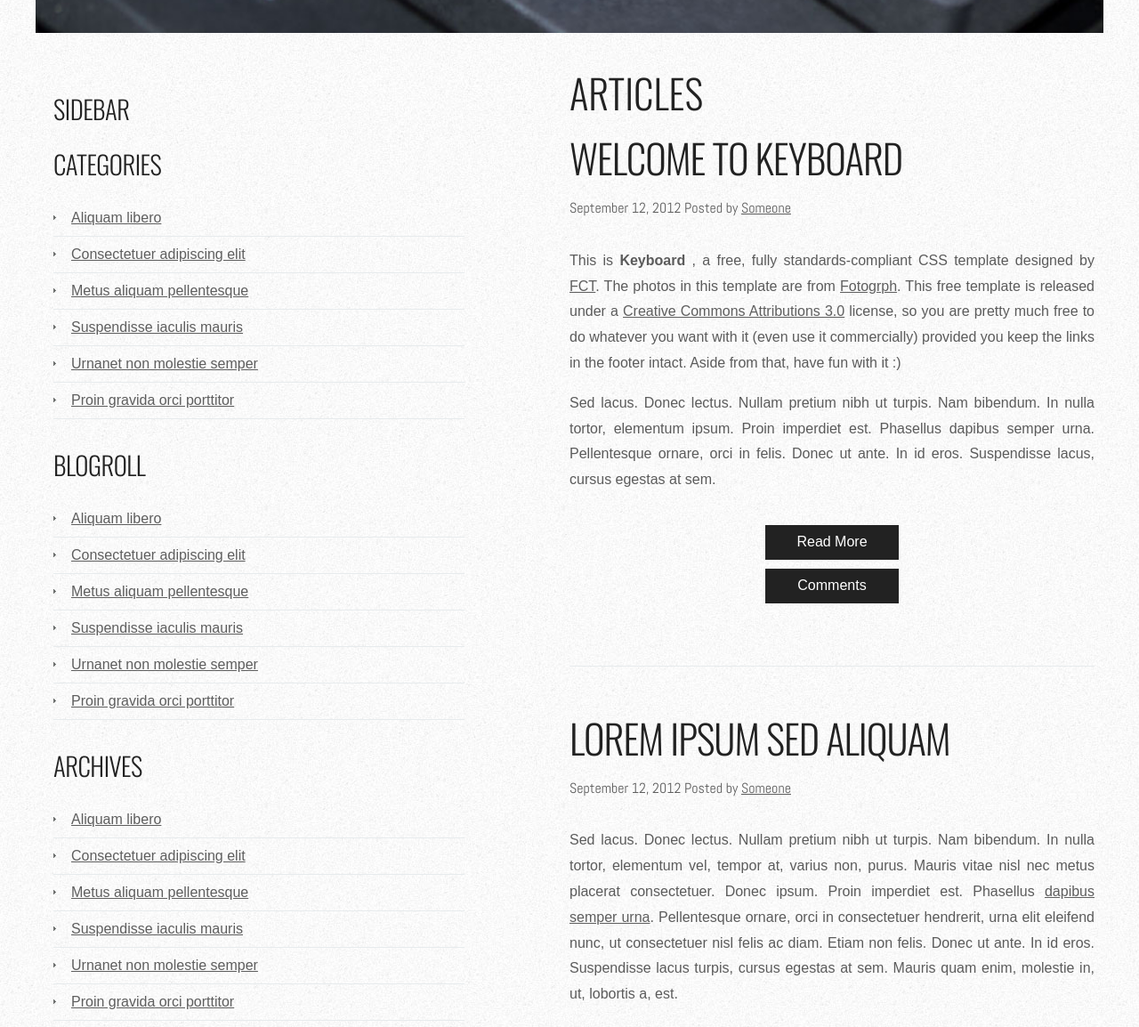
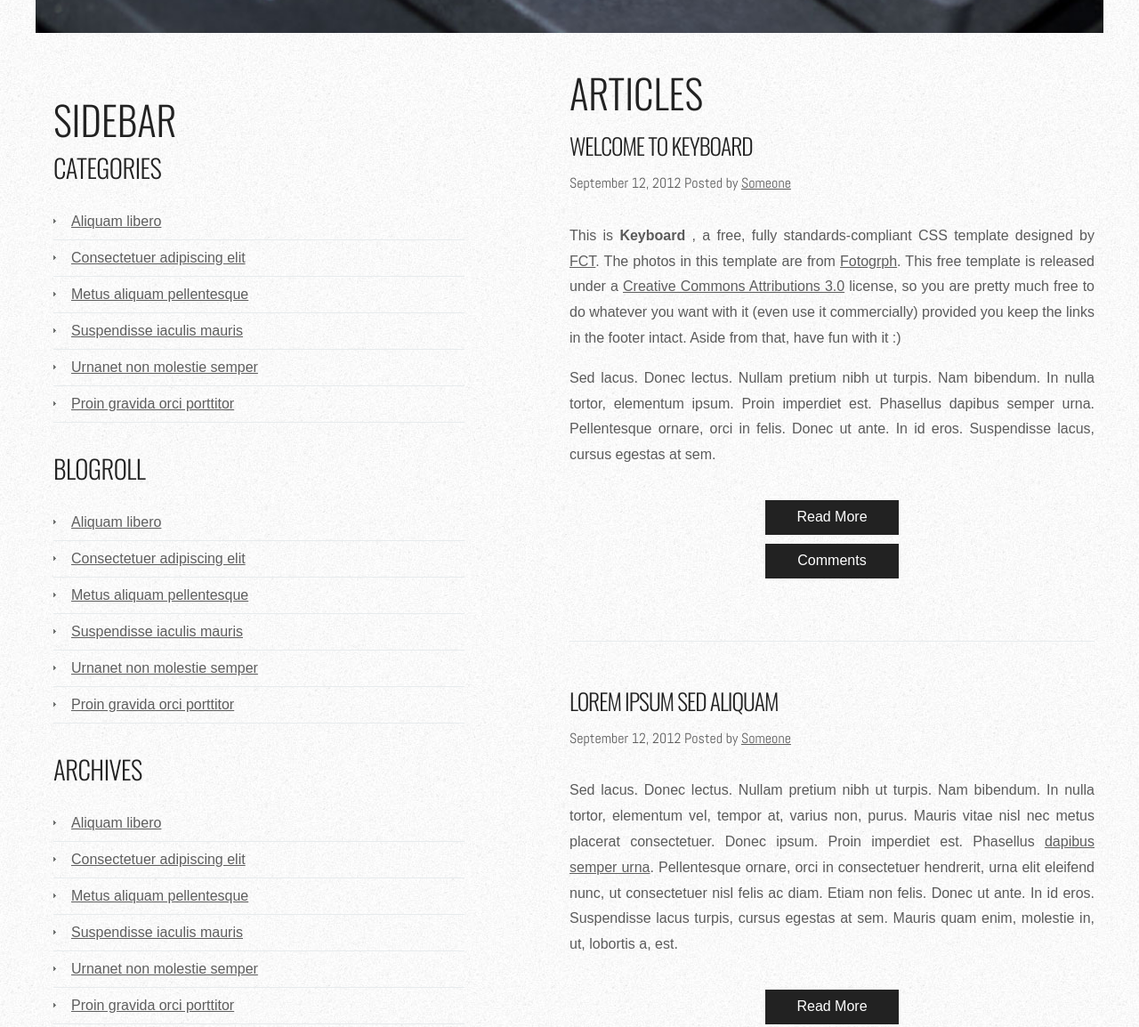
Before and after one commit to cpowell1/project_transformation_powell_christian, a plain HTML site: page index.html in a window 1280 px wide. Shown: the part 634-1788 px from the top of the page at 89% size. Drawn offline with nearby package versions, Linux system fonts and the light colour scheme.

Commit message:
Change h2 to h3 for structure

```diff
--- a/css/main.css
+++ b/css/main.css
@@ -302,7 +302,7 @@ a {
     background: url(../img/img04.jpg) no-repeat left 50%;
 }
 
-#sidebar h2 {
+#sidebar h3 {
     padding: 0px 0px 20px 0px;
     letter-spacing: -.5px;
     font-size: 1.8em;
--- a/index.html
+++ b/index.html
@@ -38,9 +38,9 @@
 						<section>
 							<h2>Articles</h2>
 		            <article class="post">
-		                <h2 class="title">
+		                <h3 class="title">
 											<a href="#">Welcome to Keyboard </a>
-										</h2>
+										</h3>
 		                <p class="meta group">
 											<time datetime="2012-09-12" class="date">
 											September 12, 2012</time>
@@ -58,9 +58,9 @@
 		                </div>
 		            </article>
 		            <article class="post">
-		                <h2 class="title">
+		                <h3 class="title">
 											<a href="#">Lorem ipsum sed aliquam</a>
-										</h2>
+										</h3>
 		                <p class="meta group">
 											<time datetime="2012-09-11" class="date">
 											September 12, 2012</time>
@@ -76,9 +76,9 @@
 		                </div>
 		            </article>
 		            <article class="post">
-		                <h2 class="title">
+		                <h3 class="title">
 											<a href="#">Lorem ipsum sed aliquam</a>
-										</h2>
+										</h3>
 		                <p class="meta group">
 											<time datetime="2012-09-09" class="date">
 											September 12, 2012</time>
@@ -99,7 +99,7 @@
 	        <aside id="sidebar">
 						<h2>Sidebar</h2>
 	                <section>
-	                    <h2>Categories</h2>
+	                    <h3>Categories</h3>
 	                    <ul>
 	                        <li><a href="#">Aliquam libero</a></li>
 	                        <li><a href="#">Consectetuer adipiscing elit</a></li>
@@ -110,7 +110,7 @@
 	                    </ul>
 	                </section>
 	                <section>
-	                    <h2>Blogroll</h2>
+	                    <h3>Blogroll</h3>
 	                    <ul>
 	                        <li><a href="#">Aliquam libero</a></li>
 	                        <li><a href="#">Consectetuer adipiscing elit</a></li>
@@ -121,7 +121,7 @@
 	                    </ul>
 	                </section>
 	                <section>
-	                    <h2>Archives</h2>
+	                    <h3>Archives</h3>
 	                    <ul>
 	                        <li><a href="#">Aliquam libero</a></li>
 	                        <li><a href="#">Consectetuer adipiscing elit</a></li>
```
